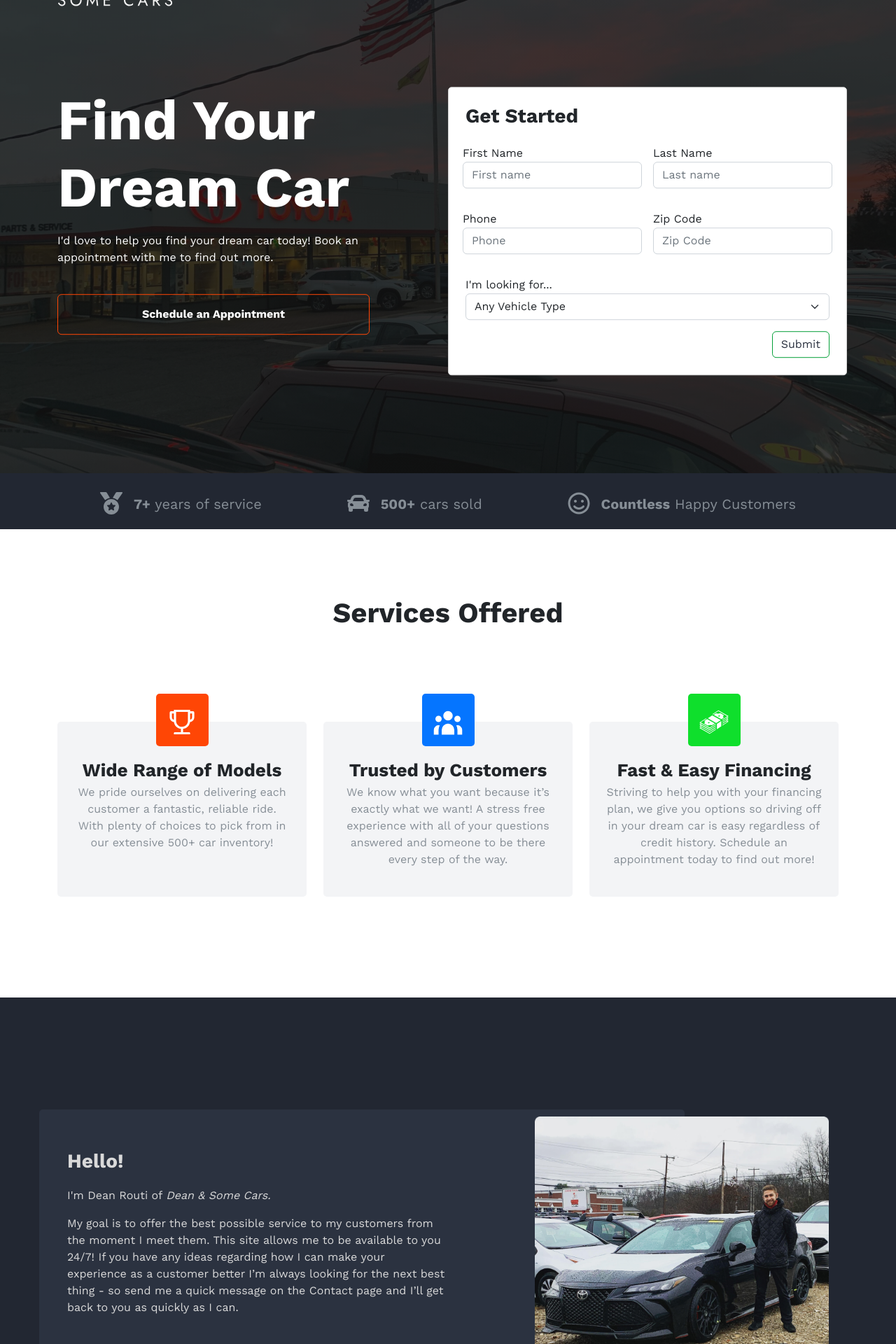
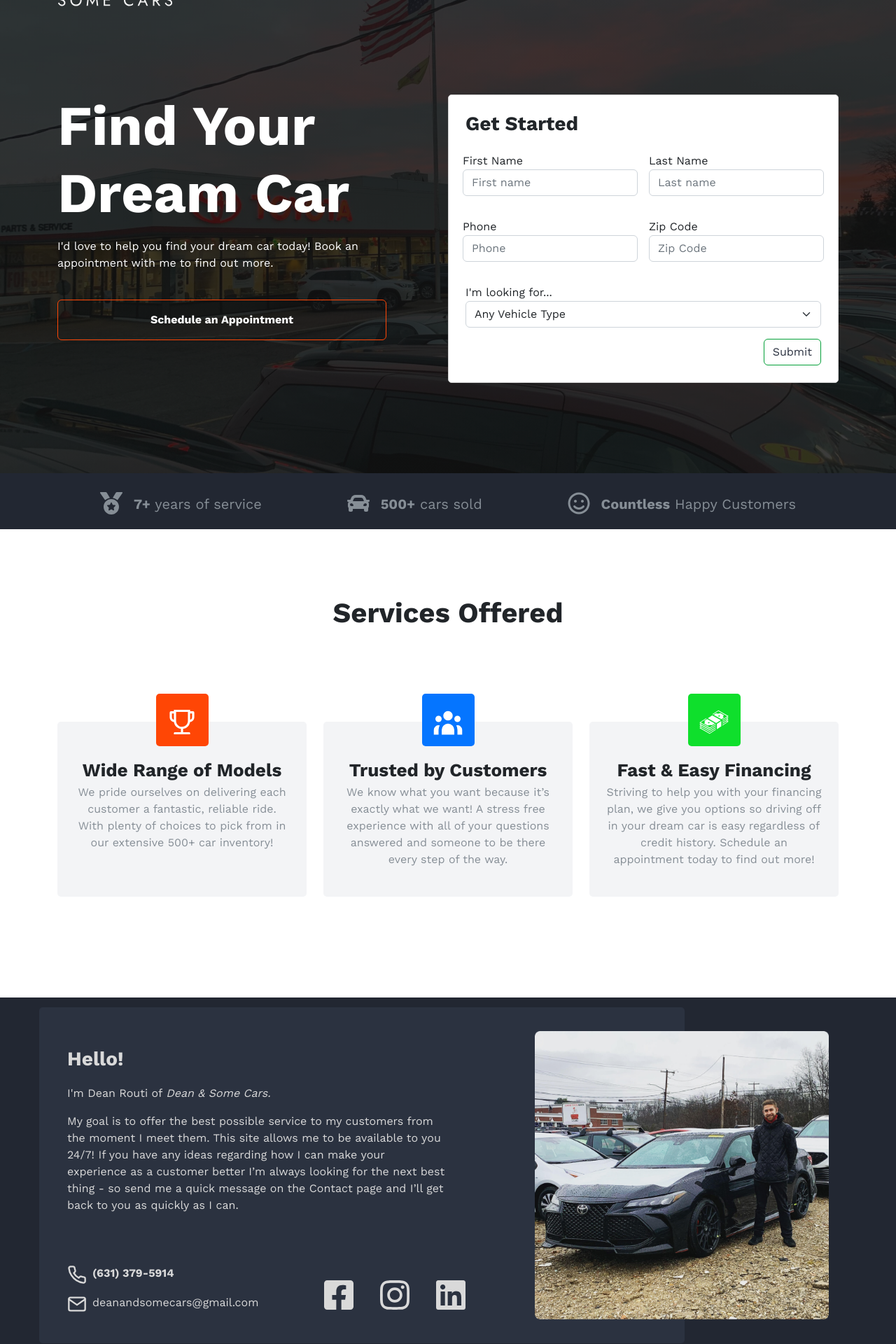
Before and after one commit to salcamassa/deanandsomecars, a Next.js app: page / in a window 1280 px wide. Shown: the part 80-2000 px from the top of the page at 70% size. Built offline with nearby package versions, Linux system fonts and the light colour scheme.

Commit message:
feedback fixes and mobile cleanup

```diff
--- a/components/AboutSection/about-section.module.scss
+++ b/components/AboutSection/about-section.module.scss
@@ -3,13 +3,13 @@
   padding: 3rem;
   color: #d9d9d9;
   display: flex;
-  height: 100vh;
   flex-wrap: wrap;
   justify-content: space-around;
   align-items: center;
 
   .imageWrapper {
-    width: 420px;
+    width: 75vw;
+    max-width: 420px;
   }
 
   .textWrapper {
@@ -34,10 +34,11 @@
   }
 
   .socialIcons {
-    font-size: 2rem;
+    font-size: 3rem;
     display: flex;
     justify-content: end;
-    div,a {
+    div,
+    a {
       margin-left: 1rem;
       &:hover {
         color: white !important;
@@ -51,4 +52,7 @@
   .imageWrapper {
     margin-top: 2rem;
   }
+  .grayBg {
+    height: 0px !important;
+  }
 }
--- a/components/AboutSection/index.tsx
+++ b/components/AboutSection/index.tsx
@@ -1,6 +1,5 @@
 import Image from "next/image";
-import { Tooltip } from "react-bootstrap";
-import { FaInstagram, FaLinkedin, FaSnapchatSquare } from "react-icons/fa";
+import { FaFacebookSquare, FaInstagram, FaLinkedin } from "react-icons/fa";
 import { FiMail, FiPhone } from "react-icons/fi";
 import deanBio from "../../public/deanBio.png";
 import styles from "./about-section.module.scss";
@@ -22,6 +21,8 @@ const AboutSection = () => {
             send me a quick message on the Contact page and I’ll get back to you
             as quickly as I can.
           </div>
+          <div className="d-flex flex-wrap justify-content-between align-items-end">
+            <div>
               <div className="d-flex align-items-center">
                 <div className="fs-3 pe-2">
                   <FiPhone />
@@ -35,12 +36,15 @@ const AboutSection = () => {
                 <div>deanandsomecars@gmail.com</div>
               </div>
             </div>
-        <div className={styles.imageContainer}>
-          <div className={`${styles.imageWrapper}`}>
-            <Image src={deanBio} alt="Dean & a Car" layout="responsive" />
             <div className={styles.socialIcons}>
               <div>
-                <FaSnapchatSquare />
+                <a
+                  target="_blank"
+                  href="https://www.facebook.com/deanandsomecars?mibextid=LQQJ4d"
+                  rel="noreferrer"
+                >
+                  <FaFacebookSquare />
+                </a>
               </div>
               <div>
                 <a
@@ -63,6 +67,11 @@ const AboutSection = () => {
             </div>
           </div>
         </div>
+        <div className={styles.imageContainer}>
+          <div className={`${styles.imageWrapper}`}>
+            <Image src={deanBio} alt="Dean & a Car" layout="responsive" />
+          </div>
+        </div>
         <div className={styles.grayBg}></div>
       </div>
     </>
--- a/components/Hero/hero.module.scss
+++ b/components/Hero/hero.module.scss
@@ -1,5 +1,4 @@
 .heroContainer {
-  height: calc(100vh - 44px);
   overflow: hidden;
   position: relative;
   background: linear-gradient(
@@ -36,19 +35,12 @@
   z-index: 1;
 }
 
-.heroText {
-  text-align: center;
-  position: absolute;
-  top: 50%;
-  left: 50%;
-  transform: translate(-50%, -50%);
-  z-index: 2;
-  margin-top: 2rem;
+.heroTextContainer {
+  max-width: 470px;
+  margin-bottom: 6rem;
   h1 {
     font-size: 5rem;
   }
-  .heroTextContainer {
-    max-width: 470px;
   .aptBtn {
     width: 100%;
     padding: 1rem;
@@ -57,13 +49,13 @@
     color: #fff;
   }
 }
-}
 
 .heroForm {
   background: white;
   border: 1px solid lightgray;
   border-radius: 5px;
   max-width: 580px;
+  margin-bottom: 2rem;
 }
 
 .heroStats {
@@ -77,3 +69,14 @@
     color: white !important;
   }
 }
+
+
+
+@media (min-width: 990px) {
+  .heroContainer {
+    height: calc(100vh - 44px);
+  }
+  .heroHeight {
+    height: calc(100vh - 162px);
+ }
+}
--- a/components/Hero/index.tsx
+++ b/components/Hero/index.tsx
@@ -28,17 +28,7 @@ const Hero = () => {
       <div className={`${styles.heroContainer} container-fluid px-0`}>
         <div className={styles.heroGradient}>
           <Navbar lightVersion={true} />
-        </div>
-        <div>
-          <Image
-            className={"hero_image"}
-            src={heroBg}
-            alt="hero"
-            layout="fill"
-          />
-        </div>
-        <div className={`${styles.heroText} container`}>
-          <div className="row justify-content-between">
+          <div className={`${styles.heroHeight} container d-flex flex-wrap justify-content-between align-items-center`}>
             <div
               className={`${styles.heroTextContainer} text-start text-white col-12 col-md-6 m-x-3`}
             >
@@ -157,6 +147,15 @@ const Hero = () => {
             </div>
           </div>
         </div>
+        <div>
+          <Image
+            className={"hero_image"}
+            src={heroBg}
+            alt="hero"
+            layout="fill"
+          />
+        </div>
+
       </div>
       <div className={`${styles.heroStats} container-fluid`}>
         <div className="container d-flex flex-wrap justify-content-around py-3">
--- a/styles/Services.module.scss
+++ b/styles/Services.module.scss
@@ -22,6 +22,7 @@
 .title {
   font-weight: bold;
   font-size: 26px;
+  text-align: center;
   color: #222732;
 }
 
@@ -35,3 +36,7 @@
   height: 0;
   display: none;
 }
+
+.footerText {
+  color: #868e96;
+}
--- a/styles/globals.scss
+++ b/styles/globals.scss
@@ -48,7 +48,7 @@ a {
   a.nav-link {
     max-width: 111px;
     &:last-child {
-      margin-right: 45px;
+      // margin-right: 45px;
     }
   }
 
@@ -289,3 +289,13 @@ a {
     }
   }
 }
+
+@media (min-width: 990px) {
+  .navbar {
+    a.nav-link {
+      &:last-child {
+        margin-right: 45px;
+      }
+    }
+  }
+}
```
Also changed, not shown: pages/contact.tsx (+23 -7 lines), pages/services.tsx (+6 -1 lines). Lines whose indentation alone changed are shown as unchanged.
